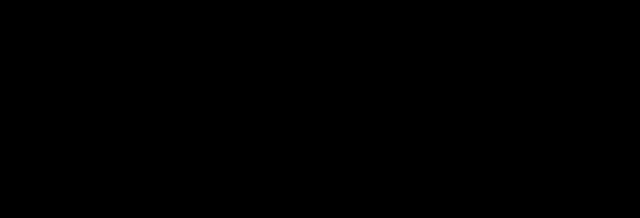
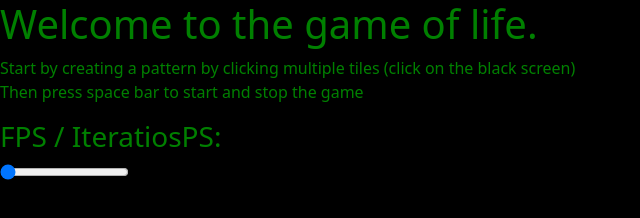
Before and after one commit to piprap/piprap.github.io, a plain HTML site: page index.html in a window 1280 px wide. Shown: the whole page, without its empty margins (0-640 px from the left). Drawn offline with nearby package versions, Linux system fonts and the light colour scheme.

Commit message:
slider on top

```diff
--- a/gameOfLife.js
+++ b/gameOfLife.js
@@ -99,7 +99,6 @@ function createMap() {
 
 createMap();
 
-
 function checkMates(){
 
     const updateArray = [];
--- a/gameOfLifeStyles.css
+++ b/gameOfLifeStyles.css
@@ -7,7 +7,11 @@
     left: 0;
 }
 #slider{
-    margin-top: 55%;
+    position: absolute;
+    left: 0px;
+    top: 0px;
+    z-index: 1;
+    color: green;
 }
 body {
     background: green;
--- a/index.html
+++ b/index.html
@@ -14,7 +14,9 @@
     </div>
 
     <div id="slider">
-        <h2>FPS: <span id="fpsDisplay" value=""></span></h2>
+        <h1>Welcome to the game of life.</h1>
+        <p>Start by creating a pattern by clicking multiple tiles (click on the black screen) <br>Then press space bar to start and stop the game</p>
+        <h3>FPS / IteratiosPS: <span id="fpsDisplay" value=""></span></h3>
         <input id="inputFps"  class="slider" type="range" min="1" max="60" value="1">
     </div>
 
```
